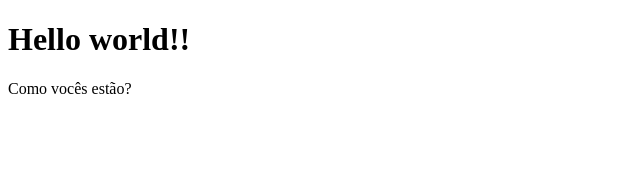
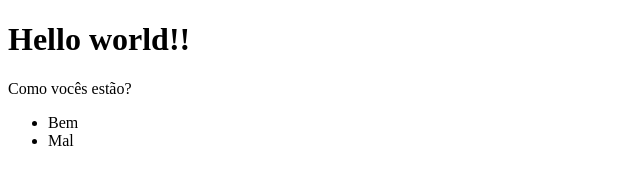
Before and after one commit to viniciussineza/git, a plain HTML site: page index.html in a window 1280 px wide. Shown: the full height of the page, 0-640 px from the left. Drawn offline with Linux system fonts and the light colour scheme.

Commit message:
Criação de notas no arquivo README.me E Adição de feature no index.html

```diff
--- a/index.html
+++ b/index.html
@@ -9,6 +9,9 @@
     <body>
         <h1>Hello world!!</h1>
         <p>Como vocês estão?</p>
-
+        <ul>
+            <li>Bem</li>
+            <li>Mal</li>
+        </ul>
     </body>
 </html>
```
Also changed, not shown: 1 other file.
